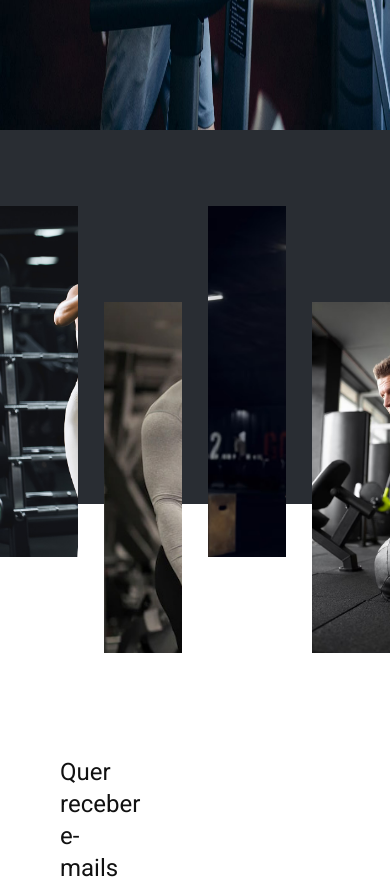
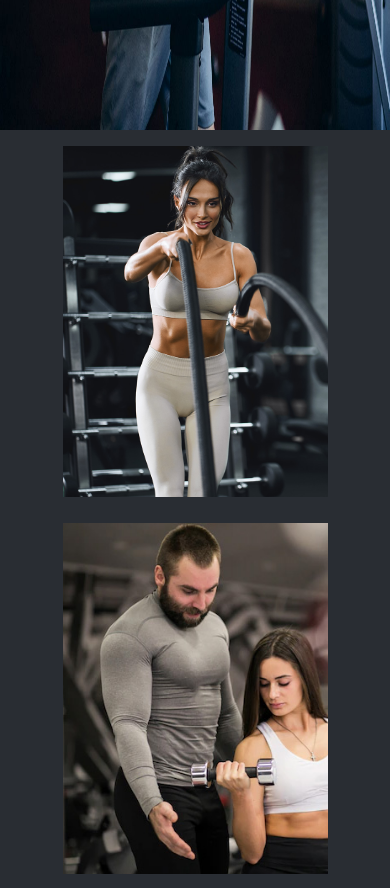
Before and after one commit to VictorMFL/academy, a Next.js app: page / in a window 390 px wide. Shown: the part 7800-8688 px from the top of the page. Built offline with nearby package versions, Linux system fonts and the light colour scheme.

Commit message:
style: <GridImages /> responsive

```diff
--- a/src/components/gridImages/GridImages.tsx
+++ b/src/components/gridImages/GridImages.tsx
@@ -10,11 +10,11 @@
   }, []);
 
   return (
-    <div className="bg-newBlack h-[374px] flex items-center justify-center gap-[26px]">
-      <div className="bg-exemple1 relative top-16" data-aos="fade-up"></div>
-      <div className="bg-exemple2 relative top-40" data-aos="fade-down"></div>
-      <div className="bg-exemple3 relative top-16" data-aos="fade-up"></div>
-      <div className="bg-exemple4 relative top-40" data-aos="fade-down"></div>
+    <div className="bg-newBlack h-[374px] tablet:h-auto tablet:pb-6 flex tablet:flex-col items-center justify-center gap-[26px]">
+      <div className="bg-exemple1 relative top-16 tablet:top-4" data-aos="fade-up"></div>
+      <div className="bg-exemple2 relative top-40 tablet:top-4" data-aos="fade-down"></div>
+      <div className="bg-exemple3 relative top-16 tablet:top-4" data-aos="fade-up"></div>
+      <div className="bg-exemple4 relative top-40 tablet:top-4" data-aos="fade-down"></div>
     </div>
   );
 };
```
